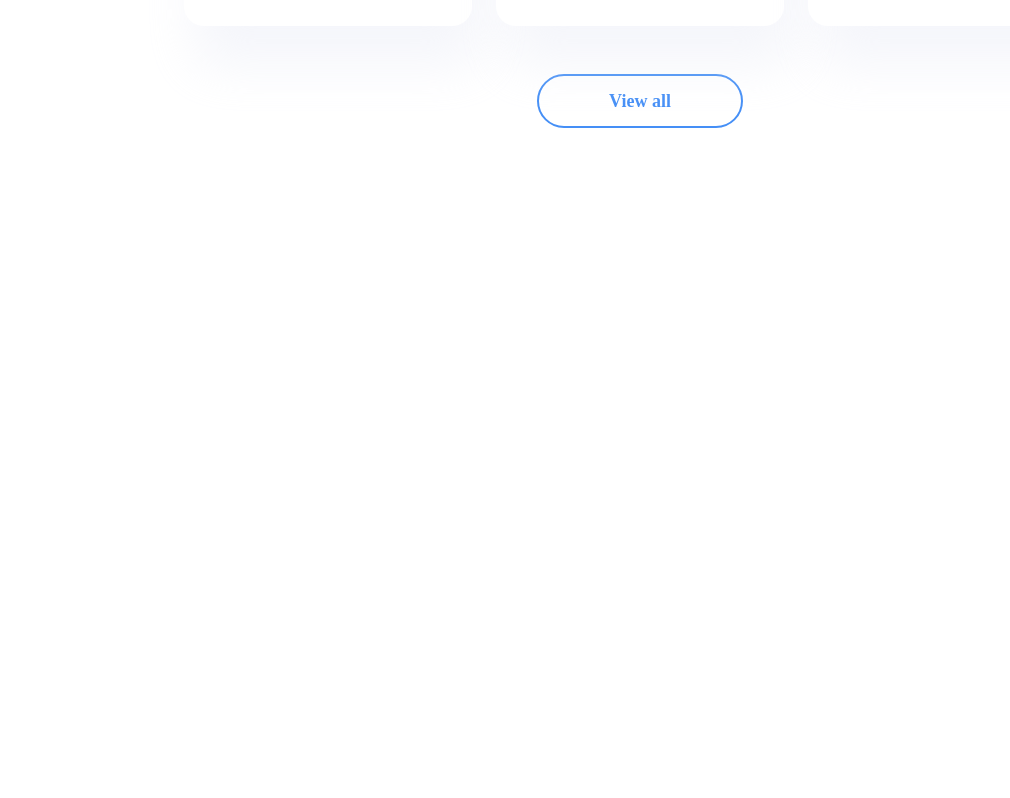
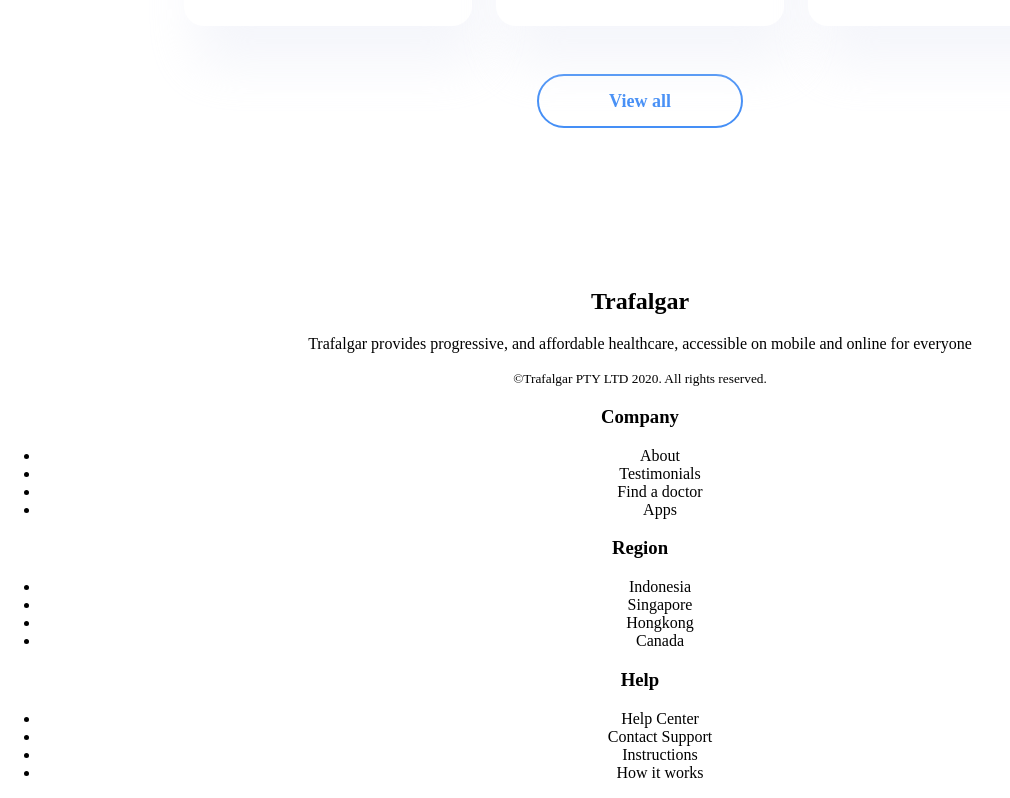
Before and after one commit to JatinBisht2308/Small-Projects, a React (Create React App) app: page / in a window 1280 px wide. Shown: the part 4254-5052 px from the top of the page, without its empty margins (0-1010 px from the left). Before the commit the page ends 4542 px from the top, so only its background shows below. Built offline with nearby package versions, Linux system fonts and the light colour scheme; a web font is replaced by a local one.

Commit message:
:fire: footer react completed

```diff
--- a/src/App.js
+++ b/src/App.js
@@ -6,7 +6,7 @@
 import MobileApp from './components/mobileApp/MobileApp';
 import Testimonial from './components/testimonial/Testimonial';
 import Article from './components/articles/Article';
-
+import Footer from './components/footer/Footer';
 
 function App() {
   return (
@@ -18,6 +18,7 @@
      <MobileApp />
      <Testimonial />
      <Article />
+     <Footer />
     </div>
   );
 }
--- /dev/null
+++ b/src/components/footer/Footer.jsx
@@ -0,0 +1,47 @@
+import React from "react";
+
+const Footer = () => {
+  return (
+    <div className="Footer">
+      <div className="left-footer">
+        <h2>Trafalgar</h2>
+        <p>
+          Trafalgar provides progressive, and affordable healthcare, accessible
+          on mobile and online for everyone
+        </p>
+        <small>©Trafalgar PTY LTD 2020. All rights reserved.</small>
+      </div>
+      <div className="right-footer">
+        <div className="company">
+          <h3>Company</h3>
+          <ul>
+            <li>About</li>
+            <li>Testimonials</li>
+            <li>Find a doctor</li>
+            <li>Apps</li>
+          </ul>
+        </div>
+        <div className="region">
+          <h3>Region</h3>
+          <ul>
+            <li>Indonesia</li>
+            <li>Singapore</li>
+            <li>Hongkong</li>
+            <li>Canada</li>
+          </ul>
+        </div>
+        <div className="help">
+          <h3>Help</h3>
+          <ul>
+            <li>Help Center</li>
+            <li>Contact Support</li>
+            <li>Instructions</li>
+            <li>How it works</li>
+          </ul>
+        </div>
+      </div>
+    </div>
+  );
+};
+
+export default Footer;
```
